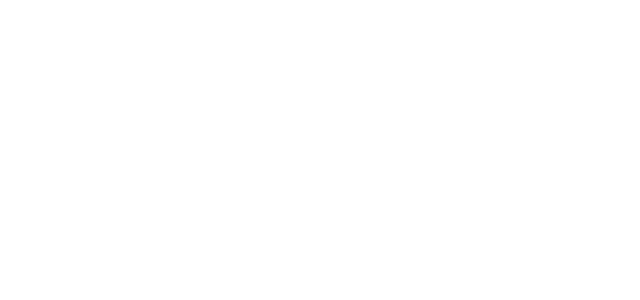
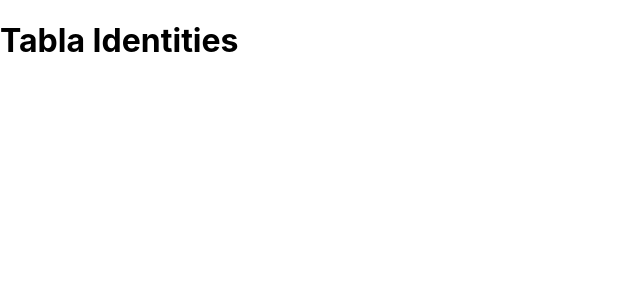
Before and after one commit to alanjosue97/incode-techno, a React (Create React App) app: page /componets/tabla_identities in a window 1280 px wide. Shown: the top 300 px of the page, without its empty margins (0-640 px from the left). Built offline with nearby package versions, Linux system fonts and the light colour scheme.

Commit message:
structure home page Incode done!

```diff
--- a/src/App.js
+++ b/src/App.js
@@ -2,6 +2,7 @@ import incode from './assets/incode.svg';
 import './App.css';
 import {BrowserRouter as Router, Switch, Route, Link } from 'react-router-dom';
 import BiometricFace from "./componets/biometric.js";
+import TablaIdentities from "./componets/tabla_identities";
 
 function App(){
   return (
@@ -14,9 +15,12 @@ function App(){
           <Route path="/home">
             <Home/>
           </Route>
+           <Route path="/componets/tabla_identities">
+            <TablaIdentities/>
+          </Route>
         </Switch>
        </Router>
-       </div>
+      </div>
 
     )
 
@@ -27,18 +31,16 @@ function Home() {
     <div className="App">
       <header className="App-header">
         <img src={incode} className="Incode-logo" alt="logo" />
+        <br></br>
         <Link to="./componets/biometric"><button className="find-id">Find Identities</button></Link>
-         <Link><button className='tabla-id'>Identites</button></Link>
-        <PurebaTxt/>
+        <br></br>
+        <Link to="./componets/tabla_identities"><button className='tabla-id'>Identites</button></Link>
+
       </header>
 
     </div>
 
-
   );
 }
 
-function PurebaTxt(){
-  return <h1>prueba texto</h1>
-}
 export default App;
--- /dev/null
+++ b/src/componets/tabla_identities.js
@@ -0,0 +1,9 @@
+function TablaIdentities(){
+    return(
+        <div>
+            <h1>Tabla Identities</h1>
+        </div>
+    );
+}
+
+export default TablaIdentities;
```
